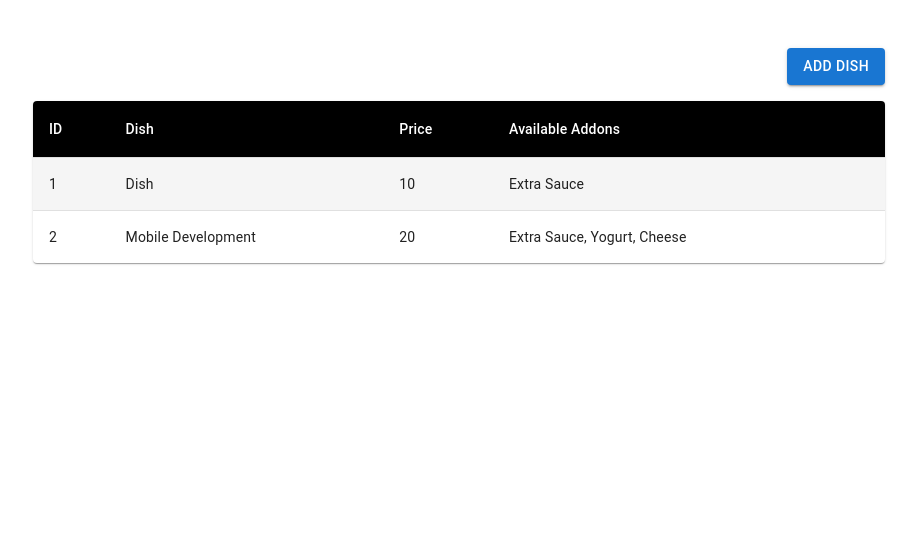
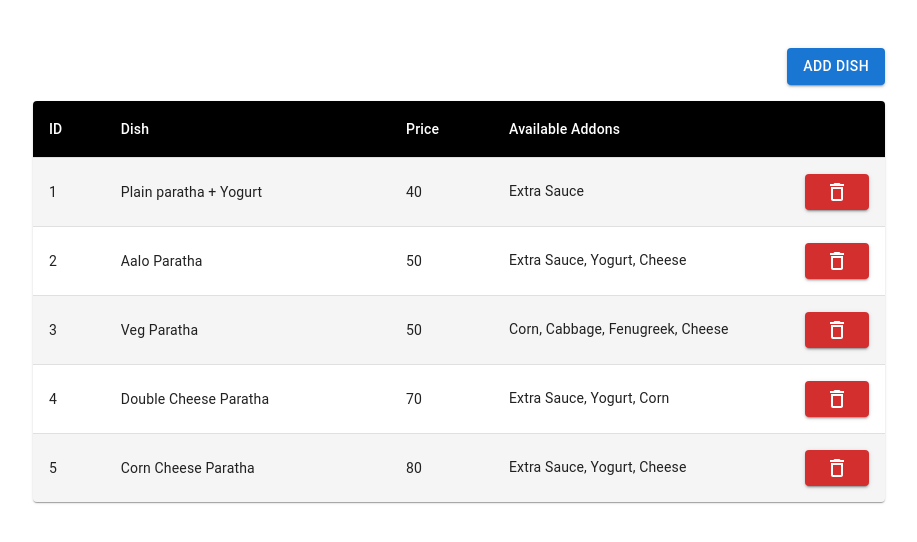
Before and after one commit to shivprajapat/react-redux-curd-operation, a React (Create React App) app: page / in a window 1280 px wide. Shown: the top 542 px of the page, without its empty margins (181-1098 px from the left). Built offline with nearby package versions, Linux system fonts and the light colour scheme; data requests are answered from the project's data file.

Commit message:
food de;ete functionally added

```diff
--- a/db.json
+++ b/db.json
@@ -1,16 +1,34 @@
 {
   "food": [
     {
-      "name": "Dish",
-      "price": "10",
+      "name": "Plain paratha + Yogurt",
+      "price": "40",
       "addons": "Extra Sauce",
-      "id": 1
+      "id": 2
     },
     {
-      "name": "Mobile Development",
-      "price": "20",
+      "name": "Aalo Paratha",
+      "price": "50",
       "addons": "Extra Sauce, Yogurt, Cheese",
-      "id": 2
+      "id": 3
+    },
+    {
+      "name": "Veg Paratha",
+      "price": "50",
+      "addons": "Corn, Cabbage, Fenugreek, Cheese",
+      "id": 4
+    },
+    {
+      "name": "Double Cheese Paratha",
+      "price": "70",
+      "addons": "Extra Sauce, Yogurt, Corn",
+      "id": 5
+    },
+    {
+      "name": "Corn Cheese Paratha",
+      "price": "80",
+      "addons": "Extra Sauce, Yogurt, Cheese",
+      "id": 6
     }
   ]
 }
--- a/src/components/Home.jsx
+++ b/src/components/Home.jsx
@@ -10,8 +10,9 @@ import Paper from '@mui/material/Paper';
 import { Link } from 'react-router-dom'
 import Button from '@mui/material/Button';
 import Box from '@mui/material/Box';
+import DeleteOutlineIcon from '@mui/icons-material/DeleteOutline';
 import { useDispatch, useSelector } from 'react-redux'
-import { loadFoods } from '../redux/actions'
+import { loadFoods, deleteFood } from '../redux/actions'
 
 const StyledTableCell = styled(TableCell)(({ theme }) => ({
     [`&.${tableCellClasses.head}`]: {
@@ -42,8 +43,11 @@ export default function Home() {
     useEffect(() => {
         dispatch(loadFoods())
     }, []) // eslint-disable-line react-hooks/exhaustive-deps
-
-
+    const handChange = (id) => {
+        if (window.confirm("Are you sure")) {
+            dispatch(deleteFood(id))
+        }
+    }
     return (
         <div className='add-user'>
             <Box sx={{ paddingBottom: 2, display: 'flex', justifyContent: 'flex-end' }}>
@@ -63,13 +67,13 @@ export default function Home() {
                     </TableHead>
                     <TableBody>
                         {users.data && users.data.map((item, index) => {
-                            const { name, price, addons } = item;
+                            const { id, name, price, addons } = item;
                             return (
                                 <StyledTableRow key={index}>
                                     <StyledTableCell component="th" scope="row">{index + 1}</StyledTableCell>
                                     <StyledTableCell>{name}</StyledTableCell>
                                     <StyledTableCell>{price}</StyledTableCell>
-                                    <StyledTableCell>{addons}</StyledTableCell>
+                                    <StyledTableCell sx={{ display: 'flex', alignItems: "center", justifyContent: 'space-between' }}>{addons} <Button variant="contained" color='error' onClick={() => handChange(id)}><DeleteOutlineIcon /></Button></StyledTableCell>
                                 </StyledTableRow>
                             )
                         })}
--- a/src/redux/actions.js
+++ b/src/redux/actions.js
@@ -7,6 +7,10 @@ const getFoods = (users) => ({
 });
 const AddFood = (users) => ({
     type: actionType.ADD_FOOD,
+    payload: users
+});
+const DeleteFood = (users) => ({
+    type: actionType.DELETE_FOOD,
     payload: users
 });
 export const loadFoods = () => {
@@ -26,3 +30,12 @@ export const addFood = (user) => {
         }).catch((error) => console.error(error))
     }
 }
+
+export const deleteFood = (id) => {
+    return function (dispatch) {
+        axios.delete(`http://localhost:5000/food/${id}`).then((resp) => {
+            dispatch(DeleteFood(resp))
+            dispatch(loadFoods(resp))
+        }).catch((error) => console.error(error))
+    }
+}
```
Also changed, not shown: 1 other file (tests, documents, lock files or other folders).
